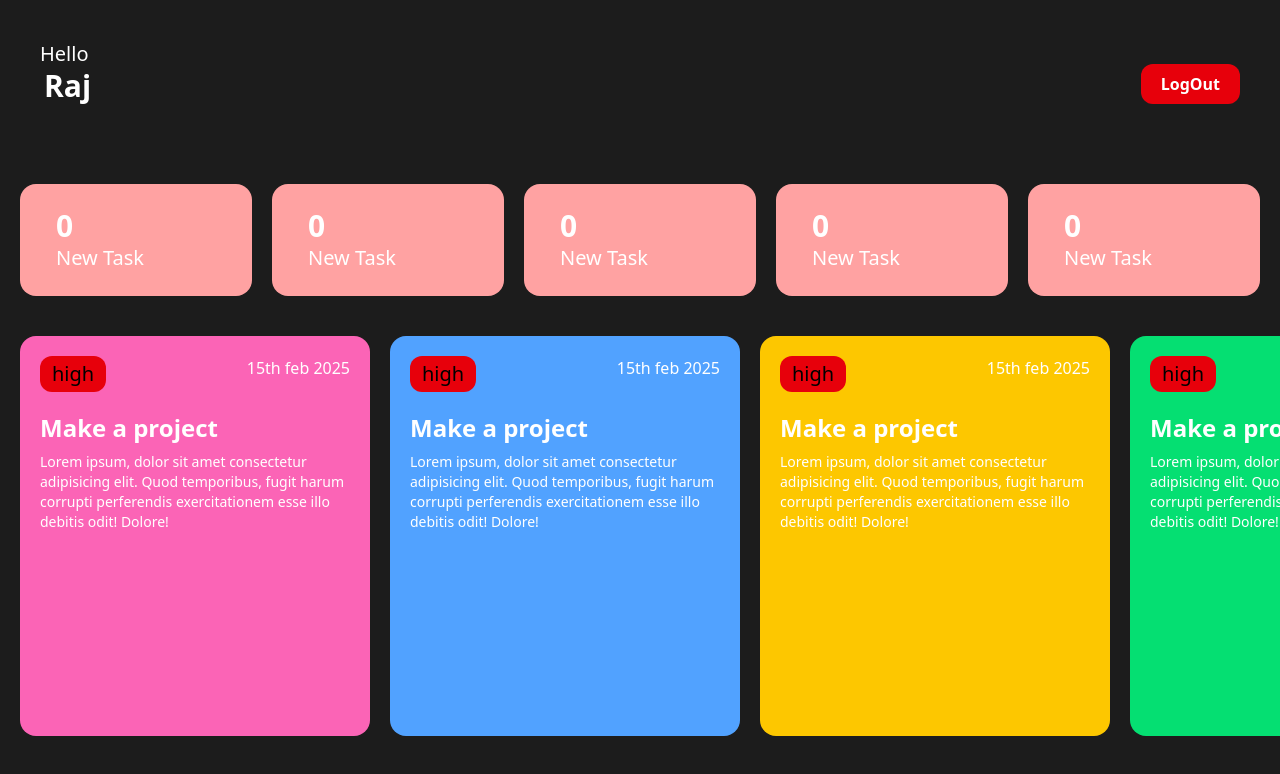
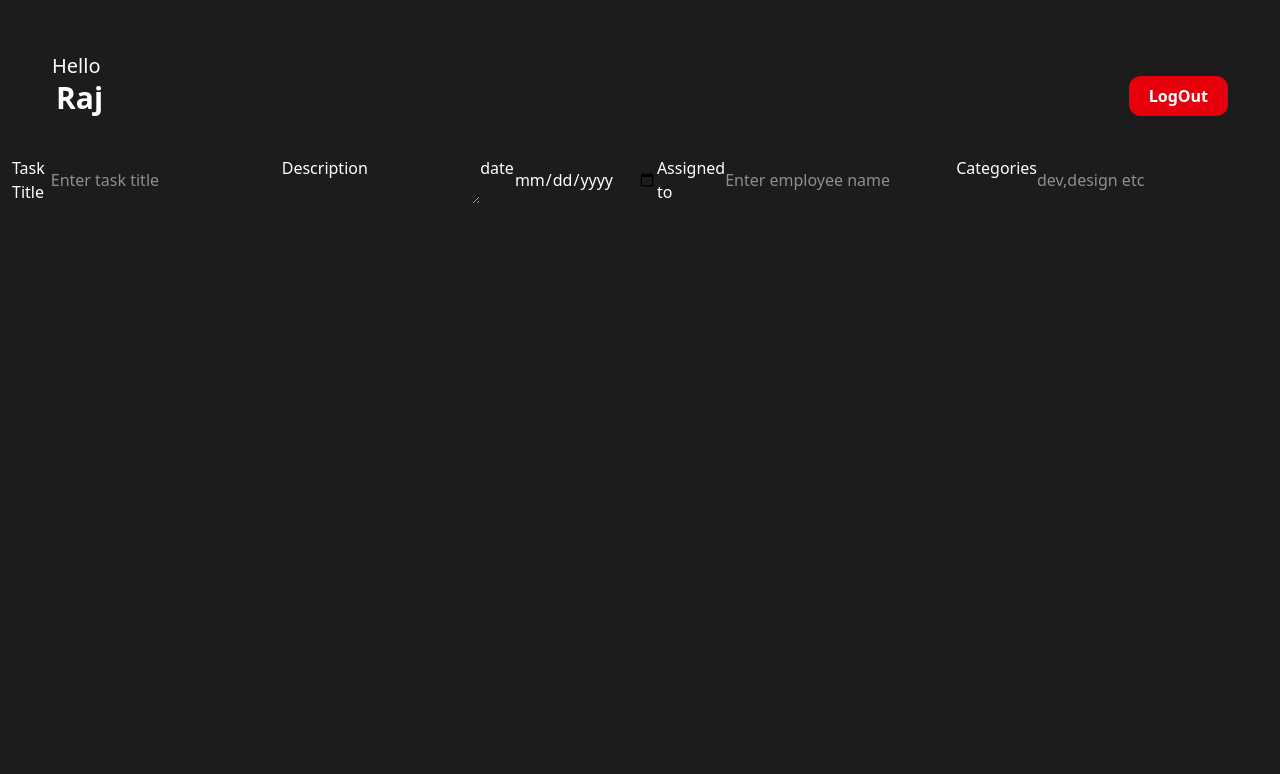
Before and after one commit to raj-banka/EMS, a React (Vite) app: page / in a window 1280 px wide. Shown: the top 774 px of the page. Built offline with nearby package versions, Linux system fonts and the light colour scheme.

Commit message:
Intermidiate checkpoint

```diff
--- a/src/App.tsx
+++ b/src/App.tsx
@@ -1,6 +1,7 @@
 import './App.css';
+import AdminDashboard from './components/dashboards/AdminDashboard';
 
-import EmployeeDashboard from './components/dashboards/EmployeeDashboard';
+// import EmployeeDashboard from './components/dashboards/EmployeeDashboard';
 // import Login from "./components/auth/Login"
 
 function App() {
@@ -8,7 +9,8 @@ function App() {
   return (
     <>
     {/* <Login /> */}
-    < EmployeeDashboard />
+    {/* < EmployeeDashboard /> */}
+    < AdminDashboard />
     </>
   )
 }
--- a/src/components/dashboards/AdminDashboard.tsx
+++ b/src/components/dashboards/AdminDashboard.tsx
@@ -0,0 +1,25 @@
+import Header from "../../others/Header"
+
+const AdminDashboard = () => {
+  return (
+    <div className="h-screen w-full p-3">
+      < Header />
+      <div>
+      <form className="flex">
+        <h3>Task Title</h3>
+        <input type="text" placeholder="Enter task title" />
+        <h3>Description</h3>
+        <textarea name="" id=""></textarea>
+        <h3>date</h3>
+        <input type="date" />
+        <h3>Assigned to</h3>
+        <input type="text" placeholder="Enter employee name" />
+        <h3>Categories</h3>
+        <input type="text" placeholder="dev,design etc" />
+      </form>
+      </div>
+    </div>
+  )
+}
+
+export default AdminDashboard
--- a/src/index.css
+++ b/src/index.css
@@ -1,6 +1,7 @@
 @import "tailwindcss";
 body{
     background-color: #1C1C1C;
+    color : white;
 }
 #tasklist::-webkit-scrollbar{
     display: none;
```
